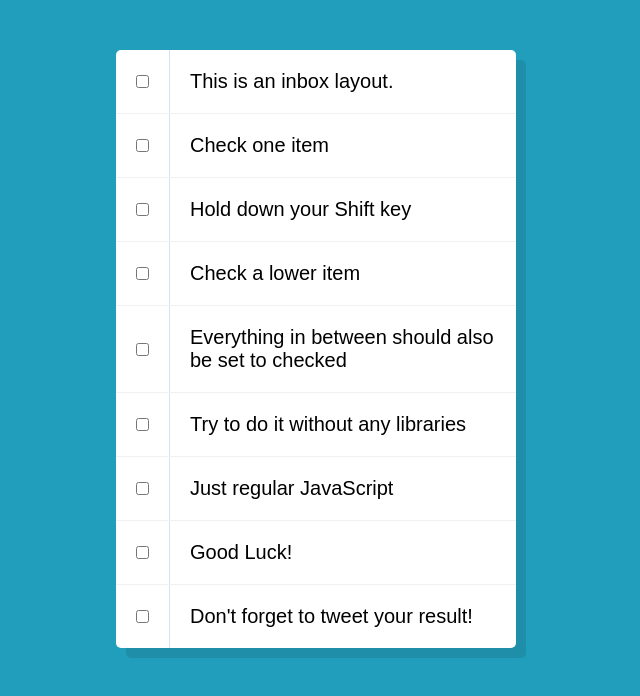
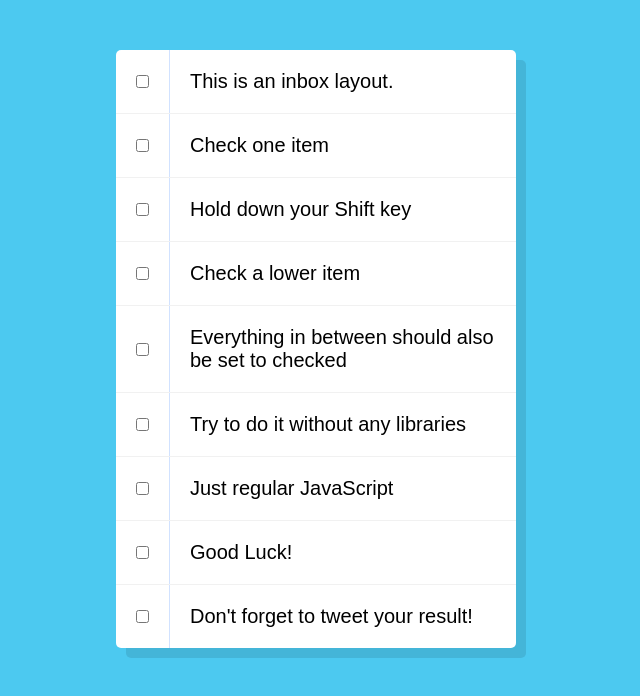
Before and after one commit to VinayakRB/Vanilla-JS-Projects, a plain HTML site: page Select Multiple Checkbox js/index.html in a window 1280 px wide. Shown: the whole page, without its empty margins (324-964 px from the left). Drawn offline with Linux system fonts and the light colour scheme.

Commit message:
updated css and readme

```diff
--- a/Select Multiple Checkbox js/style.css
+++ b/Select Multiple Checkbox js/style.css
@@ -1,5 +1,5 @@
 html {
-  background: #219ebc;
+  background: #4cc9f0;
   font-family: sans-serif;
 }
 
```
Also changed, not shown: README.md.
